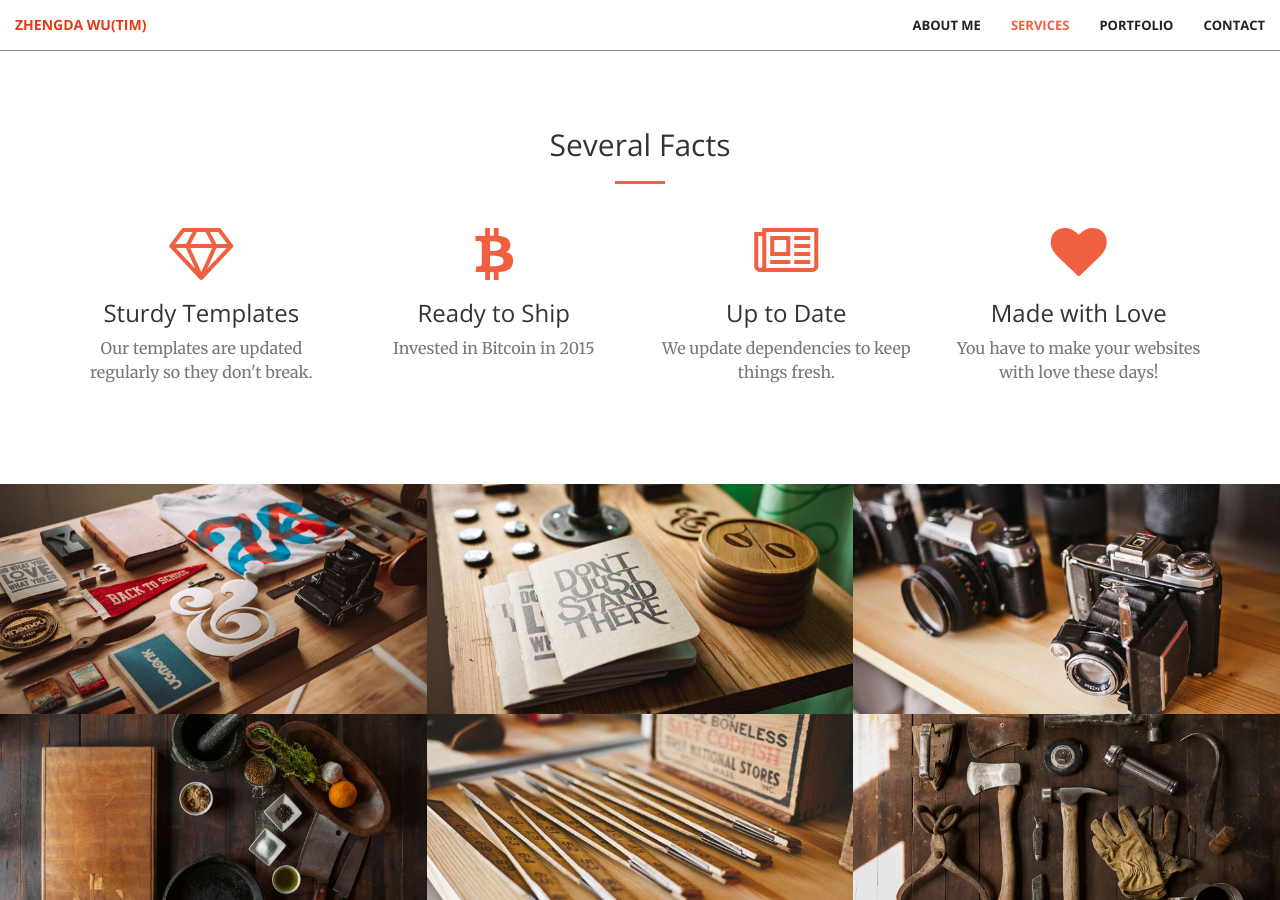
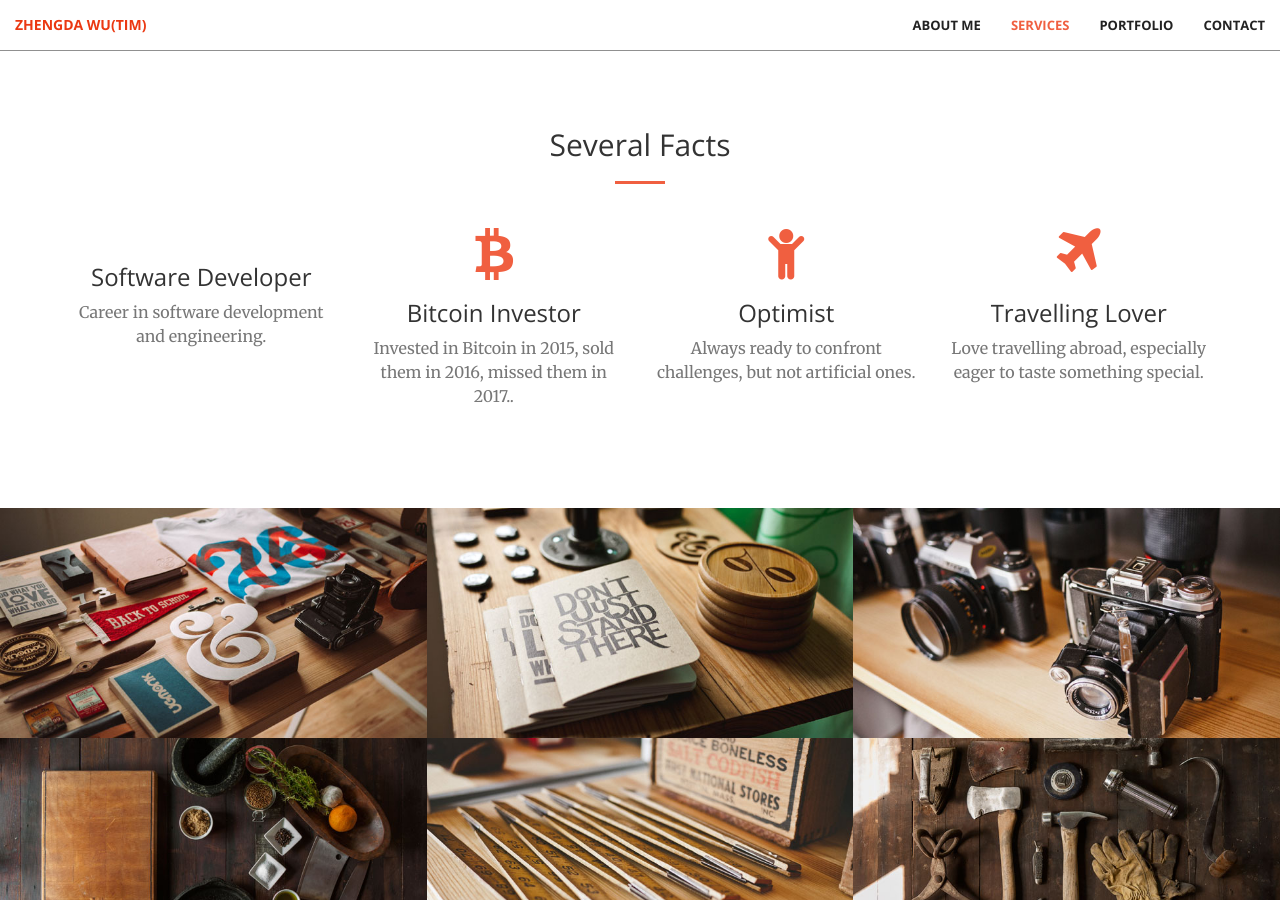
Before and after one commit to sjtuwzd/sjtuwzd.github.io, a Jekyll site: the page built from index.html, in a window 1280 px wide and 900 px high, scrolled down 1266 px. Built offline with Jekyll 4.4.1, drawn with Linux system fonts in a browser that asks for light colours.

Commit message:
modify services, add  icons

```diff
--- a/_includes/services.html
+++ b/_includes/services.html
@@ -11,30 +11,30 @@
         <div class="row">
             <div class="col-lg-3 col-md-6 text-center">
                 <div class="service-box">
-                    <i class="fa fa-4x fa-diamond wow bounceIn text-primary"></i>
-                    <h3>Sturdy Templates</h3>
-                    <p class="text-muted">Our templates are updated regularly so they don't break.</p>
+                    <i class="fa fa-4x fa-keyboard wow bounceIn text-primary"></i>
+                    <h3>Software Developer</h3>
+                    <p class="text-muted">Career in software development and engineering.</p>
                 </div>
             </div>
             <div class="col-lg-3 col-md-6 text-center">
                 <div class="service-box">
                     <i class="fa fa-4x fa-bitcoin wow bounceIn text-primary" data-wow-delay=".1s"></i>
-                    <h3>Ready to Ship</h3>
-                    <p class="text-muted">Invested in Bitcoin in 2015</p>
+                    <h3>Bitcoin Investor</h3>
+                    <p class="text-muted">Invested in Bitcoin in 2015, sold them in 2016, missed them in 2017..</p>
                 </div>
             </div>
             <div class="col-lg-3 col-md-6 text-center">
                 <div class="service-box">
-                    <i class="fa fa-4x fa-newspaper-o wow bounceIn text-primary" data-wow-delay=".2s"></i>
-                    <h3>Up to Date</h3>
-                    <p class="text-muted">We update dependencies to keep things fresh.</p>
+                    <i class="fa fa-4x fa-child wow bounceIn text-primary" data-wow-delay=".2s"></i>
+                    <h3>Optimist</h3>
+                    <p class="text-muted">Always ready to confront challenges, but not artificial ones.</p>
                 </div>
             </div>
             <div class="col-lg-3 col-md-6 text-center">
                 <div class="service-box">
-                    <i class="fa fa-4x fa-heart wow bounceIn text-primary" data-wow-delay=".3s"></i>
-                    <h3>Made with Love</h3>
-                    <p class="text-muted">You have to make your websites with love these days!</p>
+                    <i class="fa fa-4x fa-plane wow bounceIn text-primary" data-wow-delay=".3s"></i>
+                    <h3>Travelling Lover</h3>
+                    <p class="text-muted">Love travelling abroad, especially eager to taste something special.</p>
                 </div>
             </div>
         </div>
```
